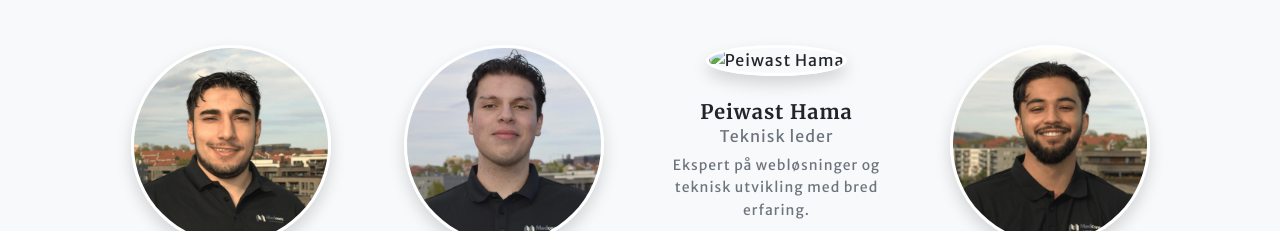
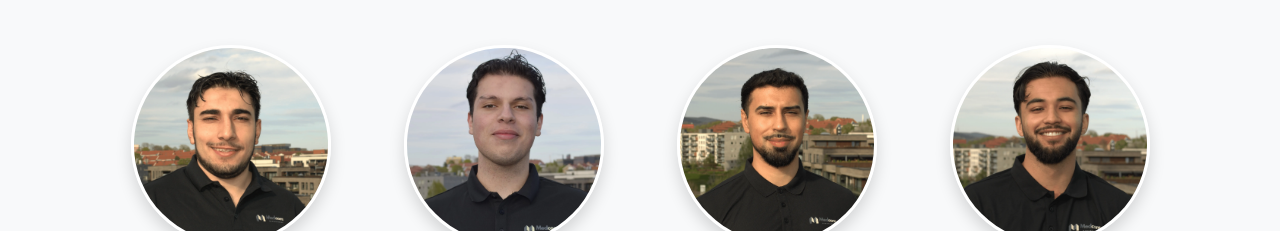
Before and after one commit to medcom-prog/medcom-website, a plain HTML site: page om-medcom.html in a window 1280 px wide. Shown: the part 2656-2887 px from the top of the page. Drawn offline with nearby package versions, Linux system fonts and the light colour scheme; some packages are replaced by stand-ins of ours; a script that the page names is missing.

Commit message:
piwi bilde

```diff
--- a/om-medcom.html
+++ b/om-medcom.html
@@ -158,7 +158,7 @@
                     <!-- Team Member 3 -->
                     <div class="col-lg-3 col-md-6 mb-5 reveal fade-bottom" data-delay="300">
                         <div class="team-member text-center">
-                            <img src="assets/img/pe" class="rounded-circle img-fluid mb-4 mx-auto" alt="Peiwast Hama" style="width: 200px; height: 200px; object-fit: cover;" loading="lazy">
+                            <img src="assets/img/peiwastportrett.webp" class="rounded-circle img-fluid mb-4 mx-auto" alt="Peiwast Hama" style="width: 200px; height: 200px; object-fit: cover;" loading="lazy">
                             <h5 class="mb-0">Peiwast Hama</h5>
                             <p class="text-muted mb-1">Teknisk leder</p>
                             <p class="small text-muted mb-3">Ekspert på webløsninger og teknisk utvikling med bred erfaring.</p>
```
